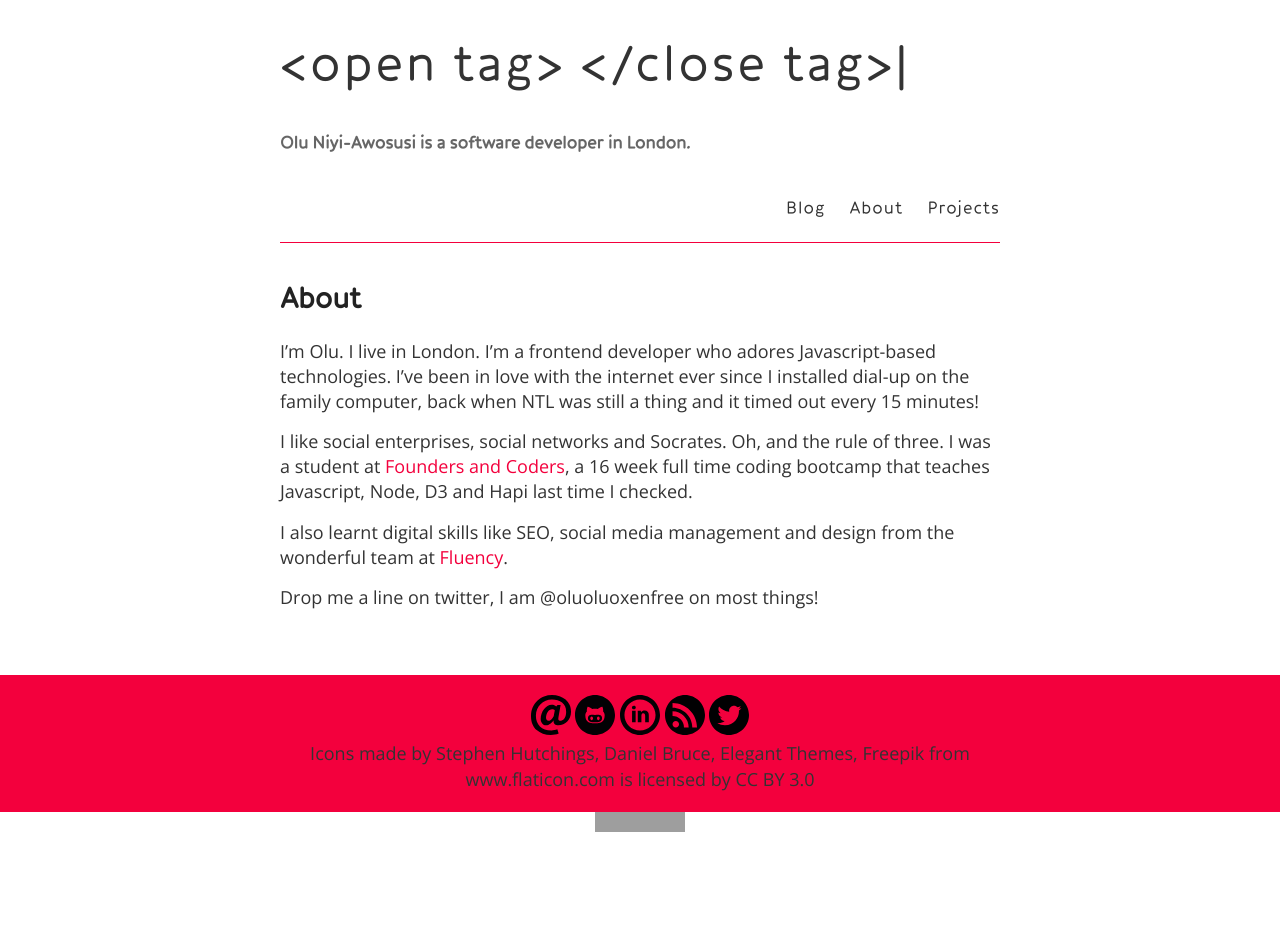
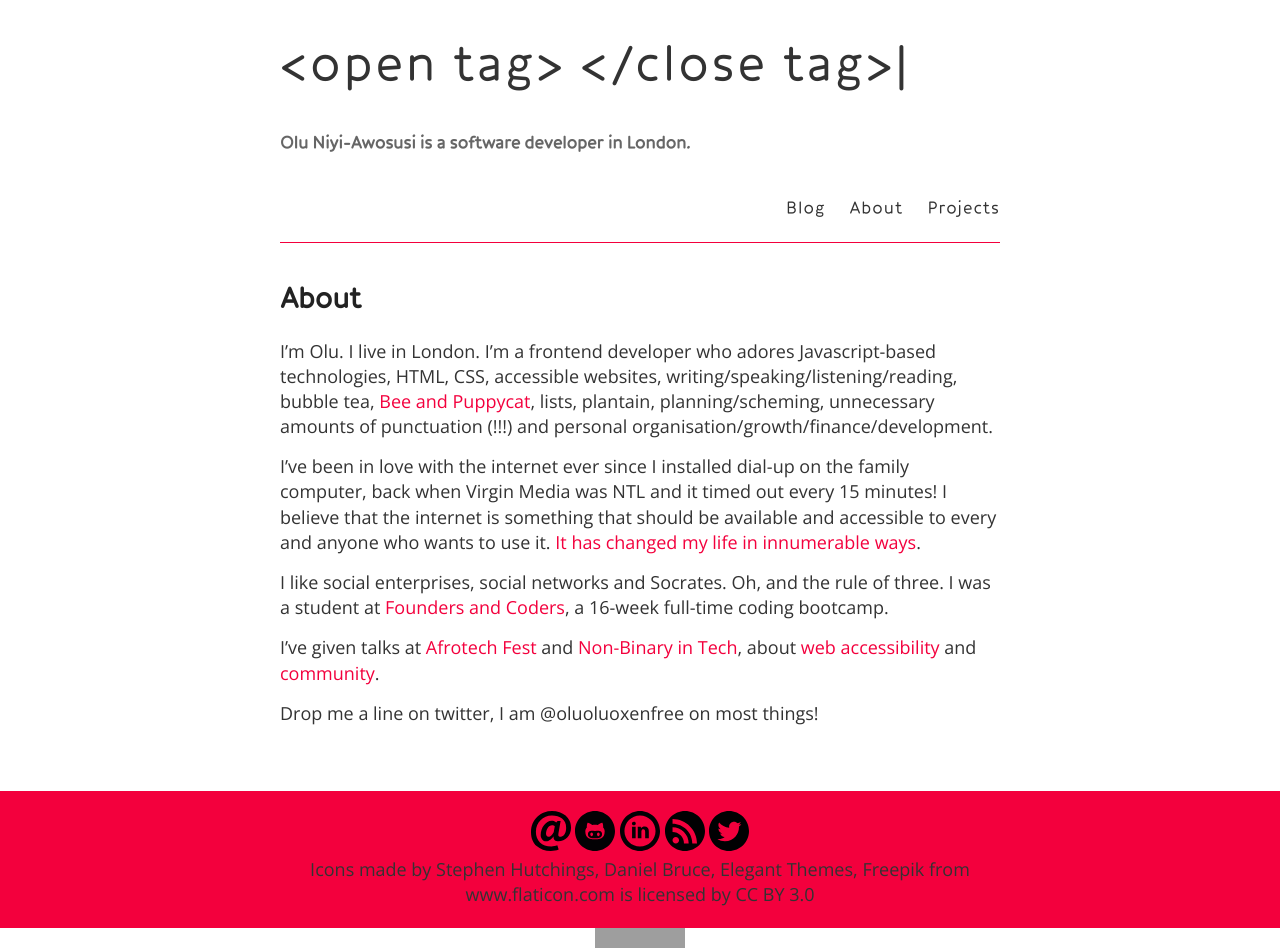
Before and after one commit to oluoluoxenfree/oluoluoxenfree.github.io, a Jekyll site: the page built from about.md, in a window 1280 px wide. Built offline with Jekyll 4.4.1, drawn with Linux system fonts in a browser that asks for light colours; nearby versions of some CDN libraries; comment, search, counter and statistics services are not loaded; before the commit the page ends 900 px from its top, so only the background shows below that; grey boxes are pictures that could not be loaded.

Commit message:
ch-ch-changes

```diff
--- a/about.md
+++ b/about.md
@@ -3,10 +3,13 @@ layout: page
 title: About
 permalink: /about/
 ---
-I’m Olu. I live in London. I'm a frontend developer who adores Javascript-based technologies. I’ve been in love with the internet ever since I installed dial-up on the family computer, back when NTL was still a thing and it timed out every 15 minutes!
 
-I like social enterprises, social networks and Socrates. Oh, and the rule of three. I was a student at [Founders and Coders](http://www.foundersandcoders.com/), a 16 week full time coding bootcamp that teaches Javascript, Node, D3 and Hapi last time I checked.
+I’m Olu. I live in London. I'm a frontend developer who adores Javascript-based technologies, HTML, CSS, accessible websites, writing/speaking/listening/reading, bubble tea, [Bee and Puppycat](https://www.youtube.com/watch?v=dop4MTlf_zc), lists, plantain, planning/scheming, unnecessary amounts of punctuation (!!!) and personal organisation/growth/finance/development.
 
-I also learnt digital skills like SEO, social media management and design from the wonderful team at [Fluency](http://www.fluency.io/).
+I’ve been in love with the internet ever since I installed dial-up on the family computer, back when Virgin Media was NTL and it timed out every 15 minutes! I believe that the internet is something that should be available and accessible to every and anyone who wants to use it. [It has changed my life in innumerable ways](https://www.opentagclosetag.com/tech-inspiration/).
+
+I like social enterprises, social networks and Socrates. Oh, and the rule of three. I was a student at [Founders and Coders](http://www.foundersandcoders.com/), a 16-week full-time coding bootcamp.
+
+I've given talks at [Afrotech Fest](https://www.afrotechfest.co.uk/) and [Non-Binary in Tech](https://twitter.com/nonbinarytech?lang=en), about [web accessibility](https://docs.google.com/presentation/d/16HG9EyOJG9kBYPXhulq7hjgOXz7B5PjuCwCbXdcorCM/edit) and [community](https://slides.com/oluoluoxenfree/beyond-ones-and-zeroes#/).
 
 Drop me a line on twitter, I am @oluoluoxenfree on most things!
```
Also changed, not shown: projects.md (+4 -3 lines).
